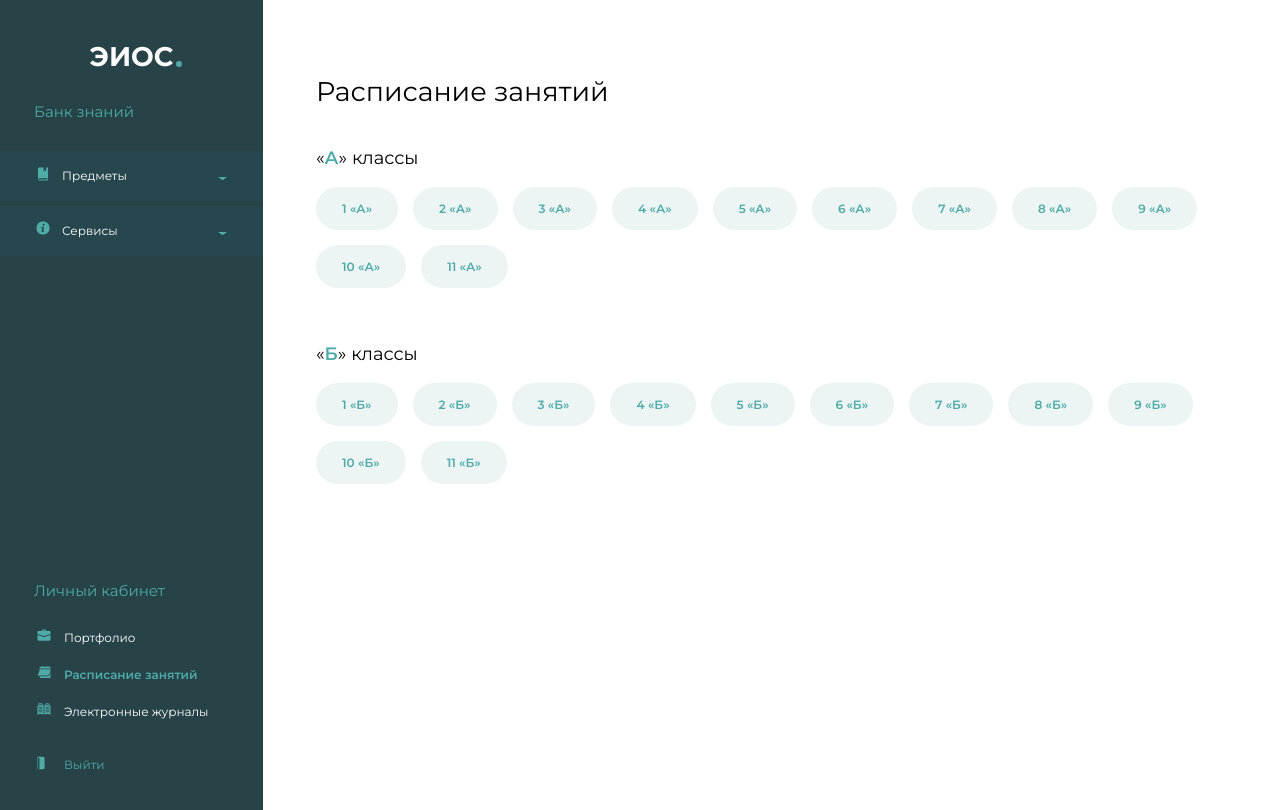
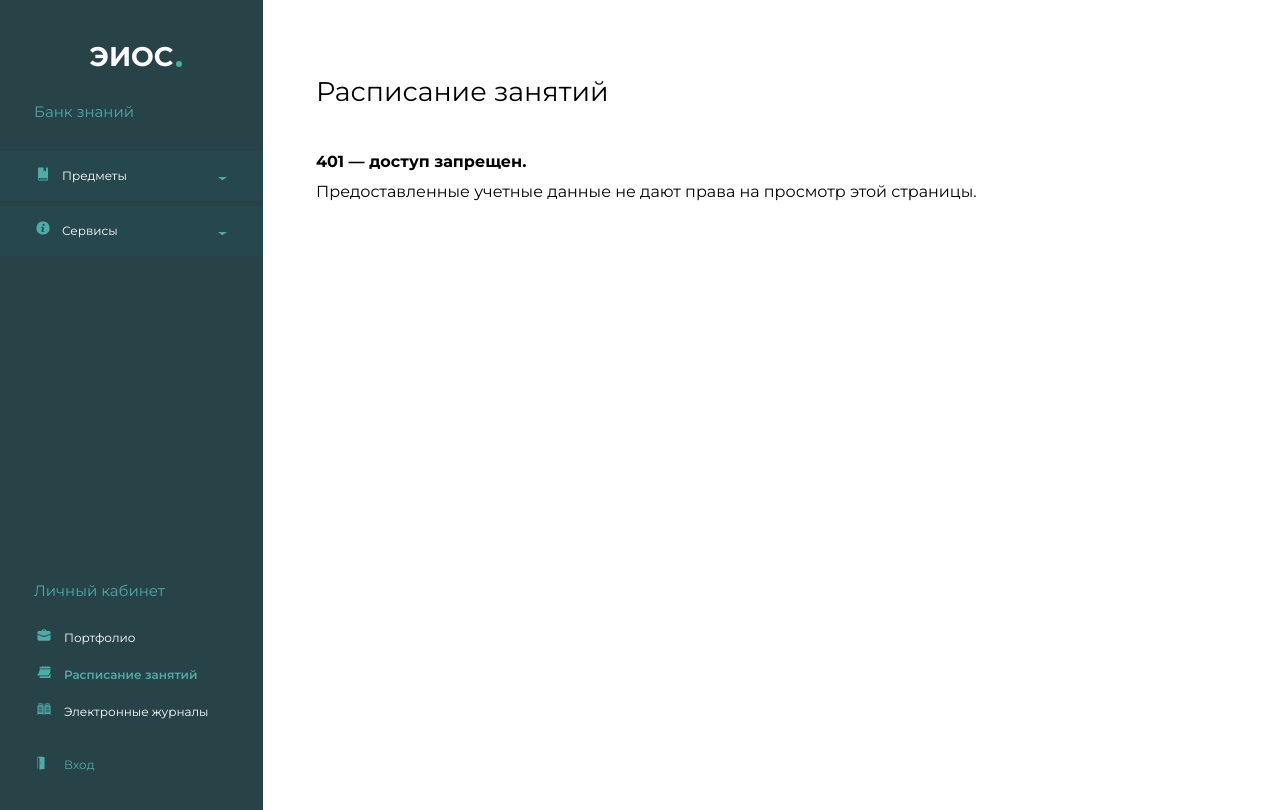
Before and after one commit to TatweerDev/EIOS-new, a Vue app: page /calendary in a window 1280 px wide. Built offline with nearby package versions, Linux system fonts and the light colour scheme.

Commit message:
Added auth mode

```diff
--- a/src/components/SidebarBottom.vue
+++ b/src/components/SidebarBottom.vue
@@ -15,7 +15,7 @@
       </li>
     </ul>
     <div>
-      <span class="logout">Выйти</span>
+      <span class="logout">Вход</span>
     </div>
   </section>
 </template>
--- a/src/pages/CalendarPage.vue
+++ b/src/pages/CalendarPage.vue
@@ -3,7 +3,10 @@
     <div class="page-title">
       <h2 class="page-header">Расписание занятий</h2>
     </div>
-    <div class="calendar">
+    <div v-if="isDenied">
+      <span style="line-height: 30px"><strong>401 — доступ запрещен.</strong><br>Предоставленные учетные данные не дают права на просмотр этой страницы.</span>
+    </div>
+    <div v-else class="calendar">
       <h3>«<span>А</span>» классы</h3>
       <ul class="classes-list">
         <li
@@ -33,7 +36,8 @@ export default {
   data() {
     return {
       A:['1','2','3','4','5','6','7','8','9','10','11'],
-      B:['1','2','3','4','5','6','7','8','9','10','11']
+      B:['1','2','3','4','5','6','7','8','9','10','11'],
+      isDenied: true
     }
   }
 }
--- a/src/pages/JournalPage.vue
+++ b/src/pages/JournalPage.vue
@@ -3,7 +3,10 @@
     <div class="page-title">
       <h2 class="page-header">Электронные журналы</h2>
     </div>
-    <div class="journal">
+    <div v-if="isDenied">
+      <span style="line-height: 30px"><strong>401 — доступ запрещен.</strong><br>Предоставленные учетные данные не дают права на просмотр этой страницы.</span>
+    </div>
+    <div v-else class="journal">
       <h3>«<span>А</span>» классы</h3>
       <ul class="classes-list">
         <li
@@ -33,7 +36,8 @@ export default {
   data() {
     return {
       A:['1','2','3','4','5','6','7','8','9','10','11'],
-      B:['1','2','3','4','5','6','7','8','9','10','11']
+      B:['1','2','3','4','5','6','7','8','9','10','11'],
+      isDenied: true
     }
   }
 }
```
